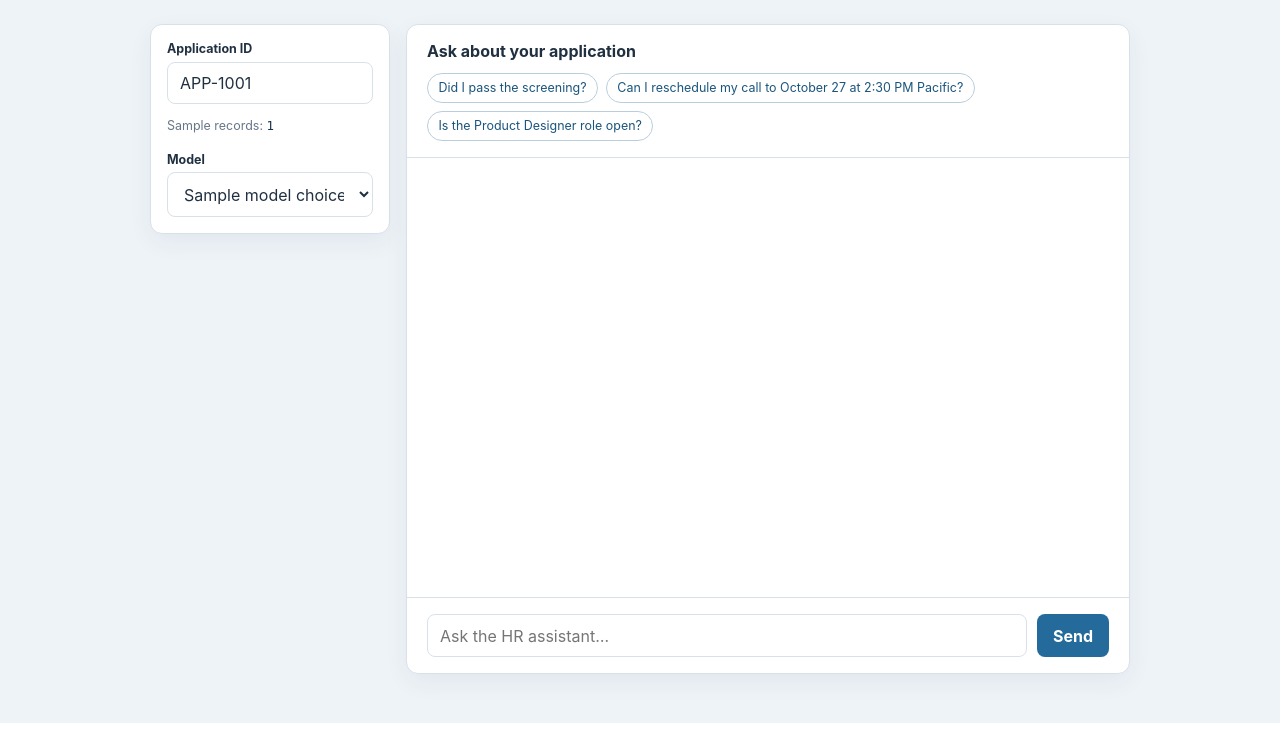
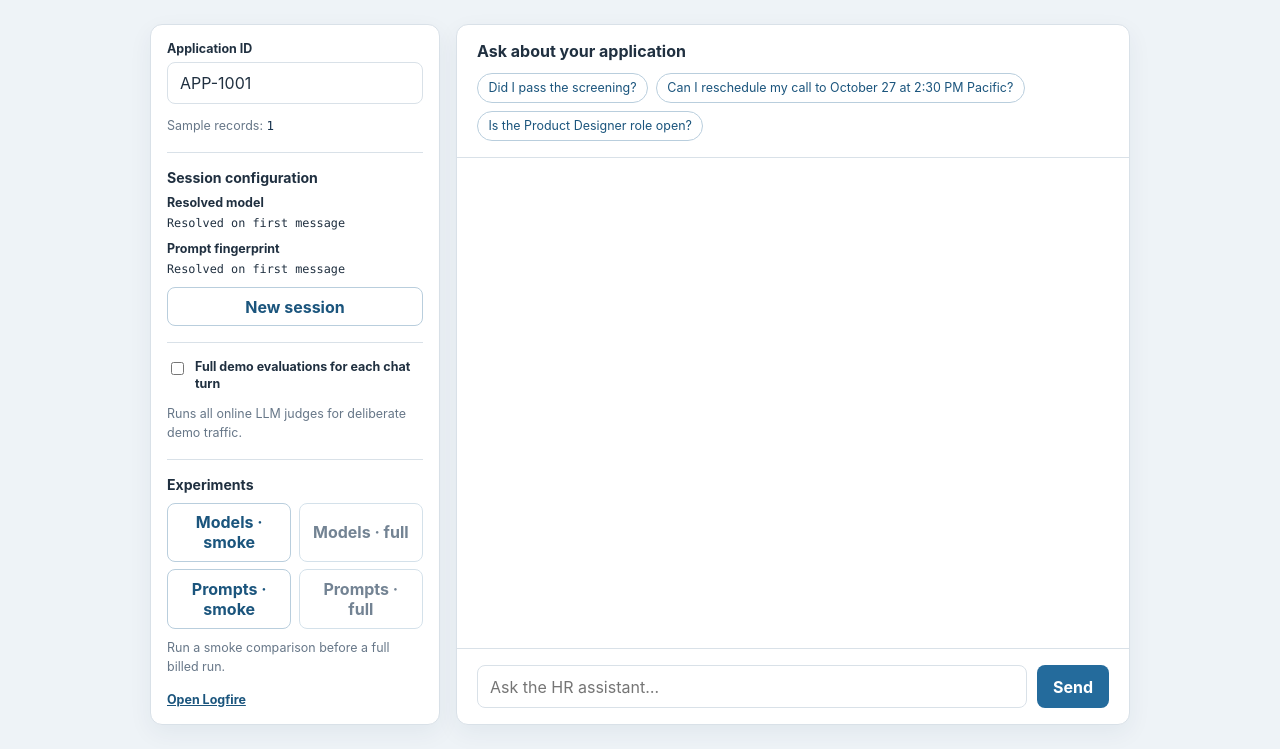
Before and after one commit to duncankmckinnon/pydantic-demos, a Python web app: template apps/applicant-support/src/applicant_support/templates/index.html in a window 1280 px wide. Shown: the part 77-826 px from the top of the page. Before the commit the page ends 800 px from the top, so only its background shows below. Run offline with Jinja, Linux system fonts and the light colour scheme; the template is opened without the code that fills it: most values are stand-ins (such as "Sample title", 1, 10 or a date in 2020).

Commit message:
feat: add applicant eval demo controls

```diff
--- a/apps/applicant-support/src/applicant_support/templates/index.html
+++ b/apps/applicant-support/src/applicant_support/templates/index.html
@@ -38,7 +38,7 @@
         width: min(980px, calc(100% - 2rem));
         margin: 1.5rem auto;
         display: grid;
-        grid-template-columns: 240px minmax(0, 1fr);
+        grid-template-columns: 290px minmax(0, 1fr);
         gap: 1rem;
       }
       .panel {
@@ -49,8 +49,8 @@
       }
       aside { padding: 1rem; align-self: start; }
       label { display: block; font-size: 0.78rem; font-weight: 700; margin-bottom: 0.35rem; }
-      input, select, button { font: inherit; }
-      input, select {
+      input, button { font: inherit; }
+      input[type="text"], #application-id, #message-input {
         width: 100%;
         border: 1px solid var(--line);
         border-radius: 8px;
@@ -60,7 +60,19 @@
       }
       .hint { color: var(--muted); font-size: 0.78rem; line-height: 1.5; }
       .hint code { color: var(--navy); }
-      .model-field { margin-top: 1rem; }
+      .control-section { margin-top: 1rem; padding-top: 1rem; border-top: 1px solid var(--line); }
+      .control-section h2 { margin: 0 0 0.6rem; font-size: 0.88rem; }
+      .config-value { margin: 0.25rem 0 0.7rem; font: 0.74rem ui-monospace, SFMono-Regular, Menlo, monospace; overflow-wrap: anywhere; }
+      .check-row { display: flex; gap: 0.5rem; align-items: flex-start; font-size: 0.78rem; line-height: 1.35; }
+      .check-row input { width: auto; margin-top: 0.15rem; }
+      .secondary, .experiment-button {
+        width: 100%; border: 1px solid #b9cedd; border-radius: 8px; background: white;
+        color: var(--blue-dark); padding: 0.55rem 0.65rem; cursor: pointer; font-weight: 700;
+      }
+      .experiment-grid { display: grid; grid-template-columns: 1fr 1fr; gap: 0.45rem; }
+      .experiment-button.full { color: var(--navy); }
+      #experiment-status { margin: 0.65rem 0; min-height: 2.4rem; }
+      .logfire-link { color: var(--blue-dark); font-weight: 700; font-size: 0.78rem; }
       .chat { min-height: 650px; display: flex; flex-direction: column; overflow: hidden; }
       .chat-title { padding: 1rem 1.25rem; border-bottom: 1px solid var(--line); }
       .chat-title h2 { margin: 0; font-size: 1rem; }
@@ -98,7 +110,7 @@
         cursor: pointer;
       }
       form button:hover { background: var(--blue-dark); }
-      form button:disabled, input:disabled, select:disabled { opacity: 0.6; }
+      form button:disabled, button:disabled, input:disabled { opacity: 0.6; cursor: not-allowed; }
       @media (max-width: 720px) {
         main { grid-template-columns: 1fr; }
         .chat { min-height: 600px; }
@@ -120,13 +132,31 @@
           <code>{{ application_id }}</code>{% if not loop.last %}, {% endif %}
           {% endfor %}
         </p>
-        <div class="model-field">
-          <label for="model-select">Model</label>
-          <select id="model-select">
-            {% for api_format, model_name in model_choices %}
-            <option value="{{ api_format }}:{{ model_name }}">{{ model_name }}</option>
-            {% endfor %}
-          </select>
+        <div class="control-section">
+          <h2>Session configuration</h2>
+          <label>Resolved model</label>
+          <p class="config-value" id="resolved-model">Resolved on first message</p>
+          <label>Prompt fingerprint</label>
+          <p class="config-value" id="prompt-fingerprint">Resolved on first message</p>
+          <button class="secondary" id="new-session" type="button">New session</button>
+        </div>
+        <div class="control-section">
+          <label class="check-row" for="full-demo-evals">
+            <input id="full-demo-evals" type="checkbox" />
+            <span>Full demo evaluations for each chat turn</span>
+          </label>
+          <p class="hint">Runs all online LLM judges for deliberate demo traffic.</p>
+        </div>
+        <div class="control-section">
+          <h2>Experiments</h2>
+          <div class="experiment-grid">
+            <button class="experiment-button" id="model-smoke" type="button">Models · smoke</button>
+            <button class="experiment-button full" id="model-full" type="button" disabled>Models · full</button>
+            <button class="experiment-button" id="prompt-smoke" type="button">Prompts · smoke</button>
+            <button class="experiment-button full" id="prompt-full" type="button" disabled>Prompts · full</button>
+          </div>
+          <p class="hint" id="experiment-status">Run a smoke comparison before a full billed run.</p>
+          <a class="logfire-link" href="{{ logfire_project_url }}" target="_blank" rel="noreferrer">Open Logfire</a>
         </div>
       </aside>
       <section class="panel chat">
@@ -149,9 +179,13 @@
       const form = document.getElementById("message-form");
       const input = document.getElementById("message-input");
       const applicationId = document.getElementById("application-id");
-      const modelSelect = document.getElementById("model-select");
       const transcript = document.getElementById("transcript");
       const submit = form.querySelector("button[type=submit]");
+      const fullDemoEvals = document.getElementById("full-demo-evals");
+      const resolvedModel = document.getElementById("resolved-model");
+      const promptFingerprint = document.getElementById("prompt-fingerprint");
+      const experimentStatus = document.getElementById("experiment-status");
+      const smokeJobs = { model: null, prompt: null };
 
       function addMessage(role, text) {
         const element = document.createElement("div");
@@ -169,6 +203,58 @@
         });
       });
 
+      document.getElementById("new-session").addEventListener("click", async () => {
+        await fetch("/api/session", { method: "DELETE" });
+        transcript.replaceChildren();
+        resolvedModel.textContent = "Resolved on first message";
+        promptFingerprint.textContent = "Resolved on first message";
+        input.focus();
+      });
+
+      async function pollJob(jobId, kind, scope) {
+        const response = await fetch(`/api/experiments/jobs/${jobId}`);
+        const job = await response.json();
+        if (!response.ok) throw new Error(job.detail || "Could not load experiment job");
+        experimentStatus.textContent = `${kind} ${scope}: ${job.status}`;
+        if (job.status === "completed") {
+          experimentStatus.textContent = `${kind} ${scope}: completed · ${job.candidate_count} candidates × ${job.case_count} cases`;
+          if (scope === "smoke") {
+            smokeJobs[kind] = job.id;
+            document.getElementById(`${kind}-full`).disabled = false;
+          }
+          return;
+        }
+        if (job.status === "failed") {
+          experimentStatus.textContent = `${kind} ${scope}: ${job.error}`;
+          return;
+        }
+        window.setTimeout(() => pollJob(jobId, kind, scope), 1000);
+      }
+
+      async function launchExperiment(kind, scope) {
+        const payload = scope === "full" ? { smoke_job_id: smokeJobs[kind] } : undefined;
+        if (scope === "full" && !window.confirm("Run the full billed comparison now?")) return;
+        experimentStatus.textContent = `Queuing ${kind} ${scope} comparison…`;
+        const response = await fetch(`/api/experiments/${kind}/${scope}`, {
+          method: "POST",
+          headers: payload ? { "Content-Type": "application/json" } : {},
+          body: payload ? JSON.stringify(payload) : undefined,
+        });
+        const job = await response.json();
+        if (!response.ok) throw new Error(job.detail || "Could not launch experiment");
+        pollJob(job.id, kind, scope);
+      }
+
+      ["model", "prompt"].forEach((kind) => {
+        ["smoke", "full"].forEach((scope) => {
+          document.getElementById(`${kind}-${scope}`).addEventListener("click", () => {
+            launchExperiment(kind, scope).catch((error) => {
+              experimentStatus.textContent = error.message;
+            });
+          });
+        });
+      });
+
       form.addEventListener("submit", async (event) => {
         event.preventDefault();
         const message = input.value.trim();
@@ -176,7 +262,7 @@
         addMessage("user", message);
         input.value = "";
         const pending = addMessage("agent", "Checking…");
-        input.disabled = applicationId.disabled = modelSelect.disabled = submit.disabled = true;
+        input.disabled = applicationId.disabled = submit.disabled = true;
         try {
           const response = await fetch("/api/chat", {
             method: "POST",
@@ -184,17 +270,19 @@
             body: JSON.stringify({
               application_id: applicationId.value,
               message,
-              model_choice: modelSelect.value,
+              full_demo_evals: fullDemoEvals.checked,
             }),
           });
           const body = await response.json();
           if (!response.ok) throw new Error(body.detail || "Request failed");
           pending.textContent = body.reply;
+          resolvedModel.textContent = body.model_name;
+          promptFingerprint.textContent = body.prompt_fingerprint;
         } catch (error) {
           pending.className = "message error";
           pending.textContent = error.message;
         } finally {
-          input.disabled = applicationId.disabled = modelSelect.disabled = submit.disabled = false;
+          input.disabled = applicationId.disabled = submit.disabled = false;
           input.focus();
         }
       });
```
Also changed, not shown: apps/applicant-support/src/applicant_support/jobs.py (added, +135 -0 lines), apps/applicant-support/src/applicant_support/main.py (+95 -3 lines), apps/applicant-support/tests/conftest.py (+1 -0 lines), apps/applicant-support/tests/test_jobs.py (added, +66 -0 lines), apps/applicant-support/tests/test_main.py (+103 -0 lines).
